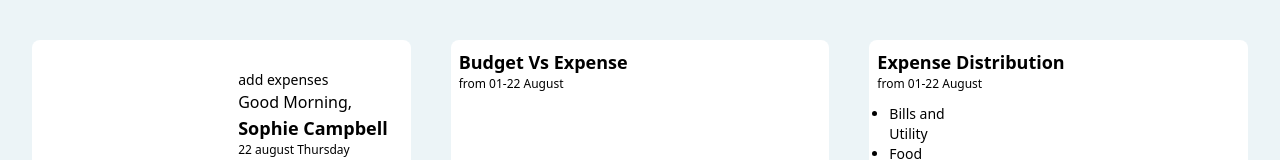
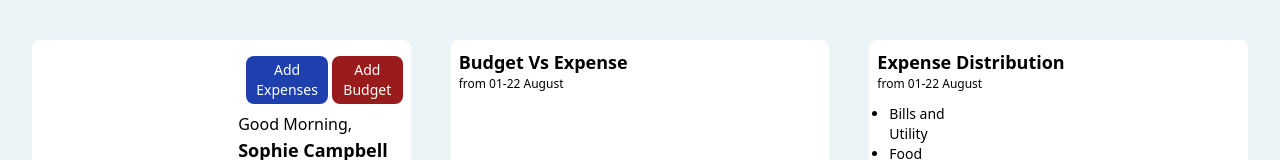
Before and after one commit to ebukanathan/expense-tracker, a React (Vite) app: page / in a window 1280 px wide. Shown: the top 160 px of the page. Built offline with nearby package versions, Linux system fonts and the light colour scheme.

Commit message:
expensemodal

```diff
--- a/src/App.jsx
+++ b/src/App.jsx
@@ -13,20 +13,30 @@ import netflix from "./assets/netflix.png";
 import youtube from "./assets/social.png";
 import user from "./assets/user.png";
 import { useState } from "react";
+import AddModal from "./components/AddModal";
 
 function App() {
-  const [add, setAdd] = useState(true);
+  const [add, setAdd] = useState(false);
   return (
     <>
+      {add && <AddModal onClick={() => setAdd((c) => !c)} />}
       <div className="w-9/10 mx-auto grid grid-cols-1 gap-10 m-2 md:grid-cols-3 ">
         <div className="flex  bg-[#fff]  justify-between items-center rounded-lg">
           <div className="w-[200px] h-[20 0px]   rounded-[100px] bg-cyan-300 border-0">
             <img src="" alt="" />
           </div>
           <div className=" flex flex-col  w-1/2 ml-6 justify-start items-start my-2">
-            <button className="text-sm" onClick={() => alert("add expenses")}>
-              add expenses
-            </button>
+            <div className="flex gap-1 m-2">
+              <button
+                className="text-sm bg-blue-800 text-white p-1 rounded-lg capitalize hover:opacity-75"
+                onClick={() => setAdd((c) => !c)}
+              >
+                add expenses
+              </button>
+              <button className="text-sm bg-red-800 text-white p-1 rounded-lg capitalize hover:opacity-75">
+                add Budget
+              </button>
+            </div>
             <h3 className="font-thin text-base">Good Morning,</h3>
             <h3 className="font-semibold text-lg">Sophie Campbell</h3>
             <p className="font-thin text-xs">22 august Thursday</p>
--- a/src/components/AddModal.jsx
+++ b/src/components/AddModal.jsx
@@ -1,9 +1,55 @@
 import React from "react";
 
-function AddModal() {
+function AddModal({ onClick }) {
   return (
-    <div>
-      <div className="text-2xl text-center">Add Expenses</div>
+    <div
+      className=" fixed inset-0 min-h-screen flex justify-center items-center bg-[rgba(0,0,0,0.5)]"
+      //   onClick={onClick}
+    >
+      <div className="w-1/3 bg-white text-black rounded-lg p-6 ">
+        <div className="text-2xl text-center mb-4">Add Expenses</div>
+        <form action="" className="flex flex-col ">
+          <div className=" flex justify-start  gap-2 w-3/4 mx-auto">
+            <label htmlFor="" className="text-xl">
+              expenses
+            </label>
+            <input type="text" className="border-2 rounded-md p-1  mb-3" />
+          </div>
+          <div className=" flex justify-start gap-2 w-3/4 mx-auto">
+            <label htmlFor="" className="text-xl">
+              Category
+            </label>
+            <select
+              name=""
+              id=""
+              className="border-2 rounded-md p-1 mb-3 w-[100%]"
+            >
+              <option value="">Food</option>
+              <option value="">Bills and Utility</option>
+              <option value="">Health</option>
+              <option value="">Personal</option>
+              <option value="">Transportation</option>
+            </select>
+          </div>
+          <div className="flex justify-start gap-2 w-3/4 mx-auto">
+            <label htmlFor="" className="text-xl">
+              Amount
+            </label>
+            <input
+              type="text"
+              className="border-2 rounded-md ml-2 p-1 mb-3"
+              placeholder="$"
+            />
+          </div>
+          <button
+            type="submit"
+            className="bg-red-200 w-1/3 rounded-lg  mx-auto p-2 my-2 hover:opacity-75"
+            onClick={onClick}
+          >
+            Submit
+          </button>
+        </form>
+      </div>
     </div>
   );
 }
```
